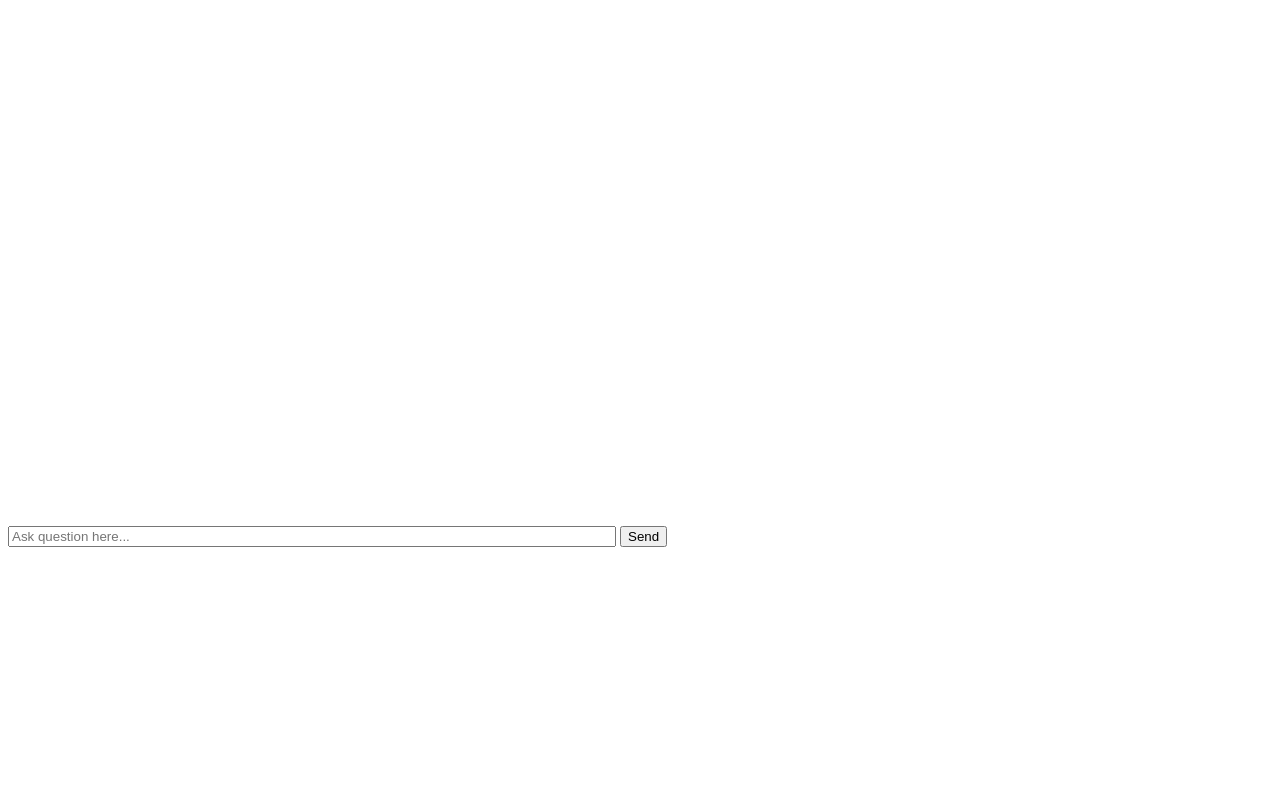
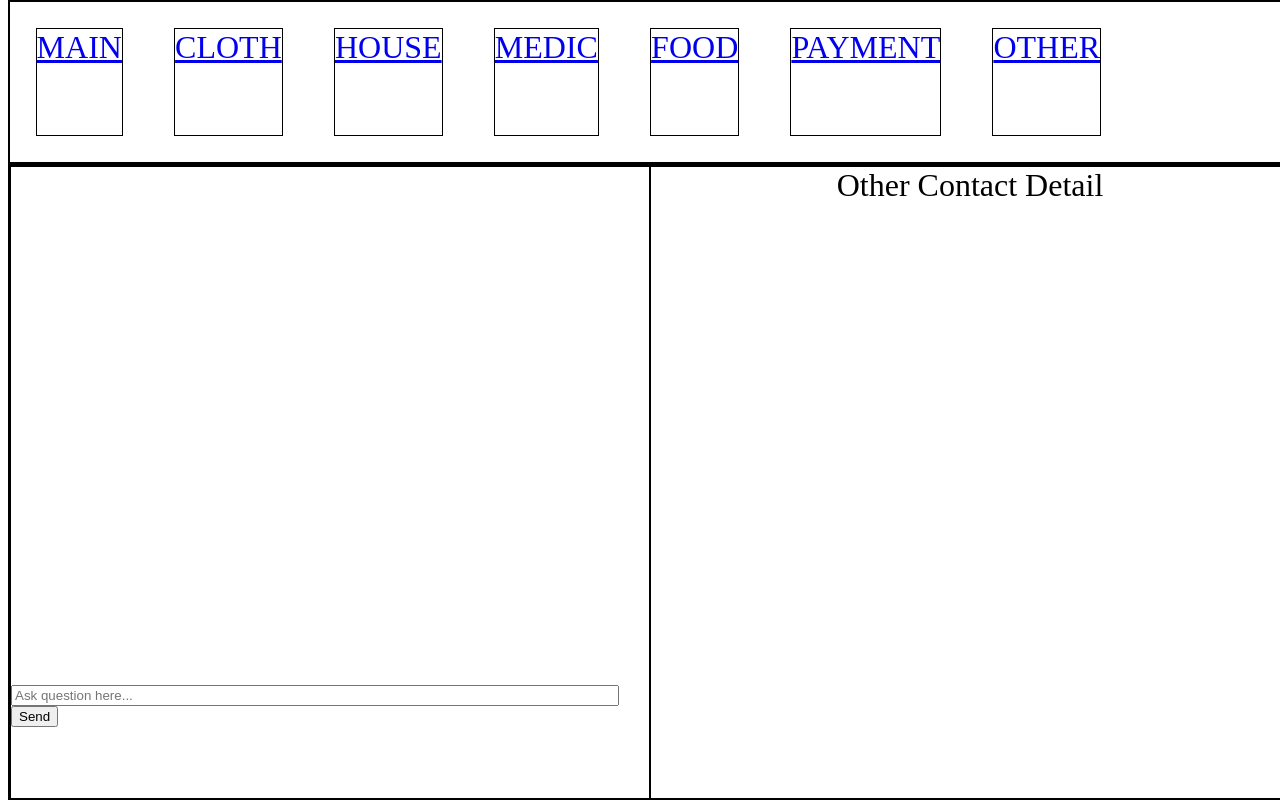
Before and after one commit to kawingliu6/cs3483, a plain HTML site: page contact.html in a window 1280 px wide. Drawn offline with nearby package versions, Linux system fonts and the light colour scheme.

Commit message:
Add files via upload

```diff
--- a/contact.html
+++ b/contact.html
@@ -5,6 +5,55 @@
     <title>Contact</title>
 
 <style>
+
+  #nav{
+  width:100%;
+  height:20%;
+  border-color:black;
+         border-style: solid;
+         border-width:2px;
+         text-align:center;
+         font-size:xx-large;
+		 display:flex;
+         position:absolute;
+         top:0;
+  }
+
+  #nav > div {
+		 border-style: solid;
+         border-width:1px;
+		 margin:2% 2% 2% 2%;
+		 text-align:center;
+		 }
+
+  #mainframe{
+         width:100%;
+         height:79%;
+         display:flex;
+         position:absolute;
+         bottom:0;
+         border-width:2px;
+         border-color:black;
+         border-style: solid;
+         }
+
+		 #conv_interface{
+         width:50%;
+         height:100%;
+         border-color:black;
+         border-style: solid;
+         border-width:1px;
+         }
+
+		 #other_con{
+         width:50%;
+         height:100%;
+         border-color:black;
+         border-style: solid;
+         border-width:1px;
+		 text-align:center;
+         font-size:xx-large;
+         }
 
     #demo{
         height: 500px;
@@ -26,12 +75,30 @@
 
 <body>
 
+<div id="nav">
+</br>
+<div><a href="index.html">MAIN</a></div>
+               <div><a href="cloth/cloth.html">CLOTH</a></div>
+			   <div><a href="house/house.html">HOUSE</a></div>
+			   <div><a href="medic/medic.html">MEDIC</a></div>
+			   <div><a href="food/food.html">FOOD</a></div>
+			   <div><a href="payment.html">PAYMENT</a></div>
+			   <div><a href="other/other.html">OTHER</a></div>
+</div>
+<div id="mainframe">
+<div id="conv_interface">
 <div id="demo"></div>
 
 </br>
 
 <input type="text" id="chatroom" placeholder="Ask question here..." >
 <button onclick="myFunction()">Send</button>
+</div>
+
+<div id="other_con">
+Other Contact Detail
+</div>
+</div>
 
 <script src="javascript/conversation.js"></script>
 <script src="javascript/speech.js"></script>
```
Also changed, not shown: login.html (+70 -1 lines), payment.html (+17 -3 lines), search.html (+51 -3 lines).
